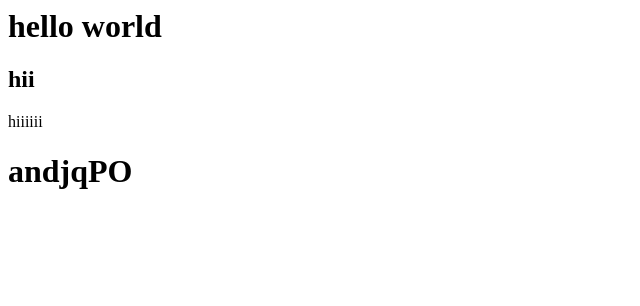
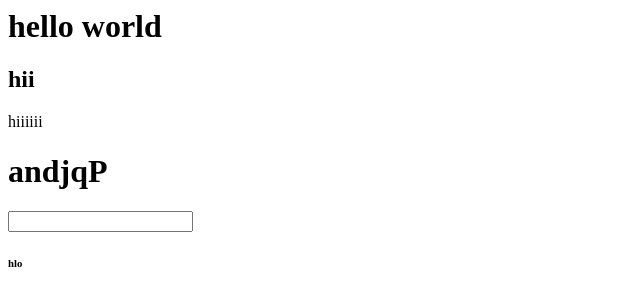
Before and after one commit to kusuma98/anju, a plain HTML site: page index.html in a window 1280 px wide. Shown: the whole page, without its empty margins (0-640 px from the left). Drawn offline with Linux system fonts and the light colour scheme.

Commit message:
input tag

```diff
--- a/index.html
+++ b/index.html
@@ -1,4 +1,7 @@
 <h1> hello world</h1>
 <h2> hii</h2>
 <p> hiiiiii</p>
-<h1>andjqPO</h1>
+<h1>andjqP
+</h1>
+<input type="text">
+<h6>hlo</h6>
```
